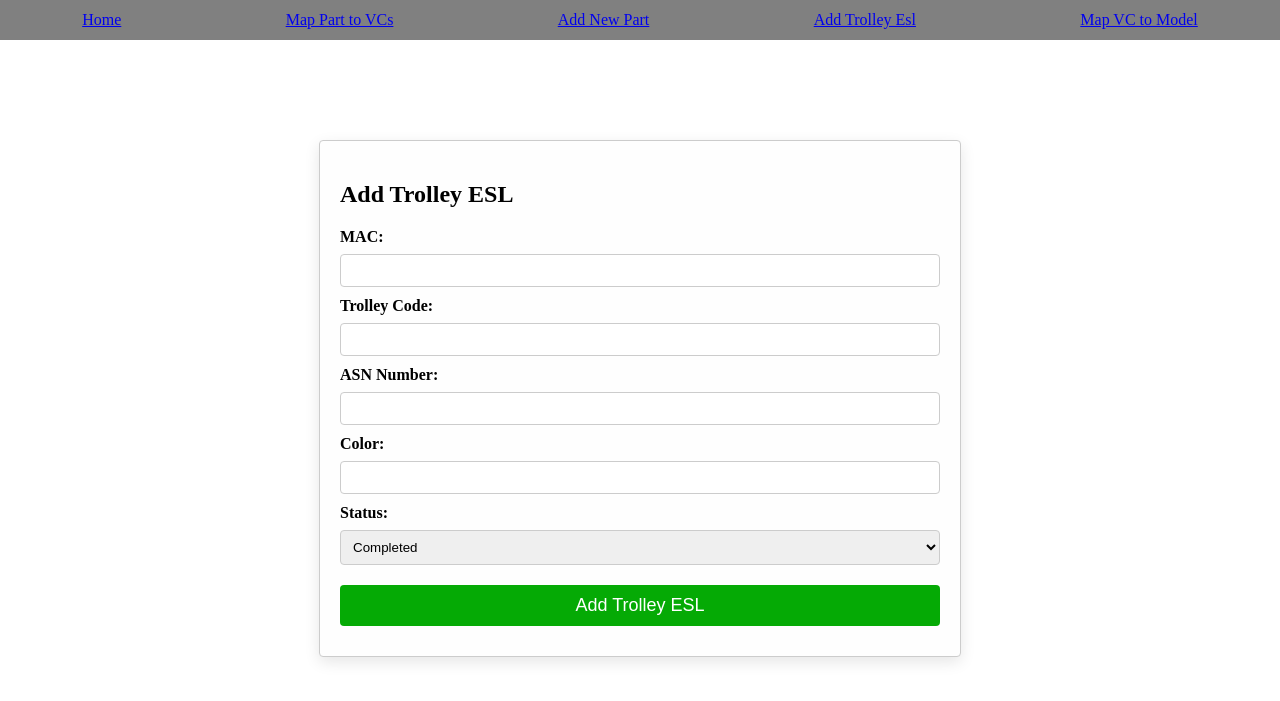
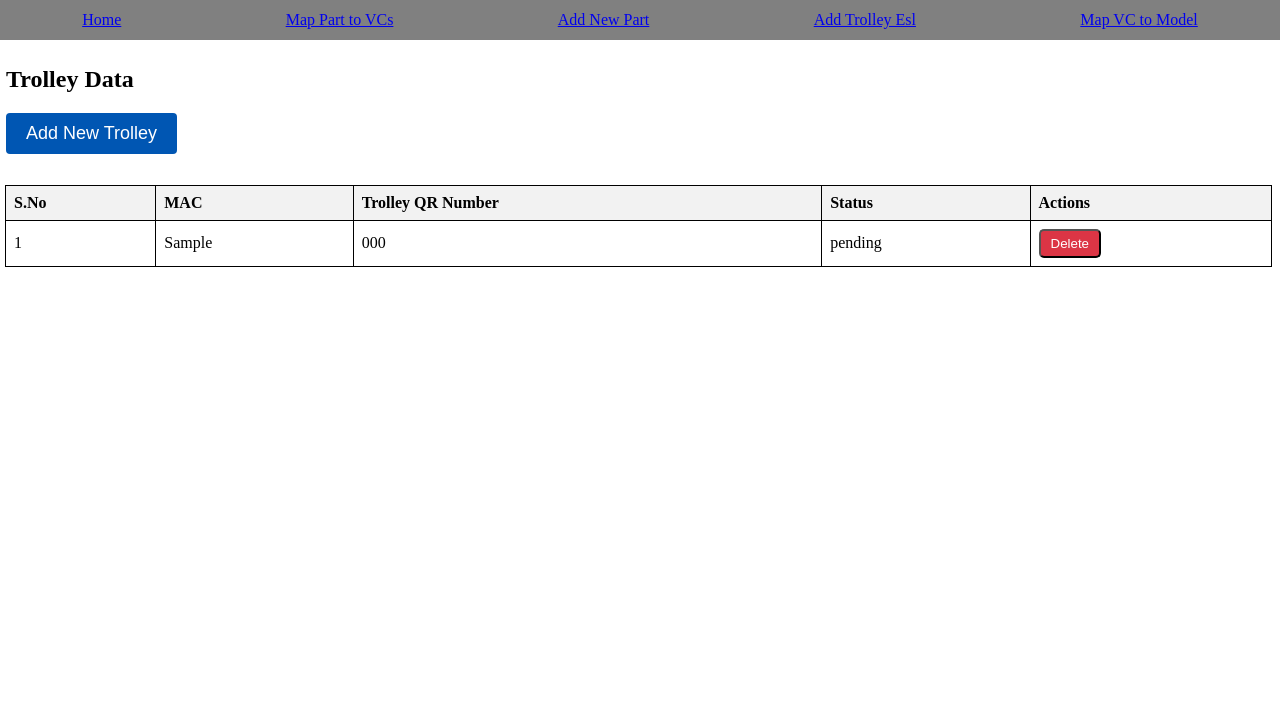
Before and after one commit to zubairalam1997/pick_to_light_dashboard, a Django app: page /add_new_trolley/ in a window 1280 px wide. Shown: the top 701 px of the page. Run offline with Django 5.2, Linux system fonts and the light colour scheme; tables that the repository leaves empty hold one stand-in row (values such as "Sample post"); parts of the project's set-up code (start-up, migrations or seed data) failed here and were passed over.

Commit message:
db updated dashboard completed

```diff
--- a/dashboard/static/css/model_matrix_css/add_new_trolley.css
+++ b/dashboard/static/css/model_matrix_css/add_new_trolley.css
@@ -43,3 +43,73 @@
 .container button:hover {
     background-color: rgb(4, 140, 4);
 }
+.trolley_template{
+    display: none;
+    position: fixed;
+    z-index: 1;
+    left: 0;
+    top: 0;
+    width: 100%;
+    height: 100%;
+    overflow: auto;
+    padding-top: 60px;
+    background-color: rgb(0, 0, 0);
+            background-color: rgba(0, 0, 0, 0.4);
+}
+
+
+table {
+    width: 99%;
+    border-collapse: collapse;
+    margin: 5px;
+}
+table, th, td {
+    border: 1px solid black;
+}
+th, td {
+    padding: 8px;
+    text-align: left;
+}
+th {
+    background-color: #f2f2f2;
+}
+.action-buttons {
+    display: flex;
+    gap: 10px;
+}
+.td a {
+    text-decoration: none;
+    padding: 5px 10px;
+    color: white;
+    background-color: #007bff;
+    border-radius: 5px;
+}
+.del-btn {
+    background-color: #dc3545;
+    text-decoration: none;
+    padding: 5px 10px;
+    color: white;
+    border-radius: 5px;
+}
+
+.add-trolley-btn{
+    background-color: #0056b3;
+    color: white;
+    padding: 10px 20px;
+    border: none;
+    cursor: pointer;
+    font-size: large;
+    border-radius: 4px;
+    margin-bottom: 20px;
+}
+
+.close{
+    float: right;
+ font-size: xx-large;
+ font-weight: 500;
+ cursor: pointer;
+ padding-top: 5px;
+}
+.close:hover{
+    color: #dc3545;
+}
--- a/dashboard/templates/base.html
+++ b/dashboard/templates/base.html
@@ -12,7 +12,7 @@
     <header class="header">
         <div class="top-head">
             <div class="configuraton-tag">
-                <span style="padding-right: 6px;"><a href="/vc_list">Model matrix</a></span>
+                <span style="padding-right: 6px;"><a href="/Part_VC_Map_Data">Model matrix</a></span>
                 <span><a href="{% url 'asn_input'%}">kitting configuration</a></span>
             </div>
             <div class="zone-name">
--- a/dashboard/templates/model_matrix/add_new_trolley.html
+++ b/dashboard/templates/model_matrix/add_new_trolley.html
@@ -6,23 +6,52 @@
     <link rel="stylesheet" type="text/css" href="{% static 'css/model_matrix_css/add_new_trolley.css' %}">
 </head>
 
-<div class="trolley_template" style="margin-top: 100px; ">
+<div>
+    <div class="page-head" style="padding: 6px;">
+        <h2>Trolley Data</h2>
+    <button class="add-trolley-btn"  onclick="openModal()">Add New Trolley</button>
+    </div>
+<table>
+    <thead>
+        <tr>
+            <th>S.No</th>
+            <th>MAC</th>
+            <th>Trolley QR Number</th>
+            <th>Status</th>
+            <th>Actions</th>
+
+        </tr>
+
+    </thead>
+    <tbody>
+        {%for trolley in all_trolley_tags %}
+        <tr>
+            <td>{{forloop.counter}}</td>
+            <td>{{trolley.mac}}</td>
+            <td>{{trolley.trolley_code}}</td>
+            <td>{{trolley.trolley_picking_status}}</td>
+            <td>
+                <button class="del-btn" type="button" onclick="confirmDelete('{{ trolley.id }}')">Delete</button>
+            </td>
+
+        </tr>
+        {%endfor%}
+    </tbody>
+</table>
+<div id="modal" class="trolley_template" style="margin-top: 90px; ">
     <div class="container">
-        <h2>Add Trolley ESL</h2>
+        <span class="close"  id="close-btn" onclick="closeModal()">&times;</span>
+       <h2>Add Trolley ESL</h2>
+
         <form id="addTrolleyForm" method="post">
             {% csrf_token %}
             <label for="mac">MAC:</label>
             <input type="text" id="mac" name="mac" required>
             <br>
-            <label for="trolleyCode">Trolley Code:</label>
+            <label for="trolleyCode">Trolley QR Code:</label>
             <input type="text" id="trolleyCode" name="trolley_code" required>
             <br>
-            <label for="asnNum">ASN Number:</label>
-            <input type="text" id="asnNum" name="asn_num" required>
-            <br>
-            <label for="color">Color:</label>
-            <input type="text" id="color" name="color" required>
-            <br>
+
             <label for="status">Status:</label>
             <select id="status" name="trolley_picking_status">
                 <option value="completed">Completed</option>
@@ -35,7 +64,53 @@
     </div>
 
 </div>
+</div>
 <script>
+    function openModal() {
+        document.getElementById('modal').style.display = "block";
+    }
+    function closeModal() {
+        document.getElementById('modal').style.display = "none";
+    }
+     // Close modal when clicking outside of it
+     window.onclick = function(event) {
+        var modal = document.getElementById('modal');
+        if (event.target == modal) {
+            closeModal();
+        }
+    }
+
+    function confirmDelete(trolleyId) {
+        if (confirm("Are you sure you want to delete this trolley?")) {
+            deleteTrolley(trolleyId);
+        }
+    }
+
+    function deleteTrolley(trolleyId) {
+        var csrfToken = document.querySelector('[name=csrfmiddlewaretoken]').value;
+
+        fetch('{% url "delete_trolley_esl" %}', {
+            method: 'POST',
+            headers: {
+                'X-CSRFToken': csrfToken
+            },
+            body: JSON.stringify({ 'id': trolleyId })
+        })
+        .then(response => response.json())
+        .then(data => {
+            if (data.success) {
+                alert("Trolley deleted successfully.");
+                location.reload();
+            } else {
+                alert("Failed to delete trolley: " + data.message);
+            }
+        })
+        .catch(error => {
+            console.error('Error:', error);
+            alert("An error occurred. Please try again.");
+        });
+    }
+
     function addTrolleyEsl() {
         var formData = new FormData(document.getElementById('addTrolleyForm'));
         var csrfToken = document.querySelector('[name=csrfmiddlewaretoken]').value;
--- a/dashboard/urls.py
+++ b/dashboard/urls.py
@@ -28,6 +28,7 @@ urlpatterns=[
     path('delete_vc_master/<int:id>/', views.delete_vc_master, name='delete_vc_master'),
      path('add_vc_master/', views.add_vc_master, name='add_vc_master'),
     path('add_trolley_esl/', views.add_trolley_esl, name='add_trolley_esl'),
+    path('delete_trolley_esl/', views.delete_trolley_esl, name='delete_trolley_esl'),
     path('model_matrix/', views.base_model_matrix, name='base_model_matrix'),
     path('add_esl_template/', views.add_esl_part_template, name='add_esl_part_template'),
     path('add_new_trolley/', views.add_new_trolley_template, name='add_new_trolley_template'),
--- a/dashboard/views.py
+++ b/dashboard/views.py
@@ -23,7 +23,7 @@ import os
 # Initialize an in-memory queue
 pending_data_queue = defaultdict(list)
 
-
+url1 = 'http://192.168.1.100/wms/associate/updateScreen'
 
 # Assuming your trolley model is `Trolley`
 
@@ -203,7 +203,7 @@ def get_Payload_Data(request):
                 if data_list and qr_data :
                     if not WorkTable.objects.exists():
                         # No entries in WorkTable, post data directly
-                        response = requests.post('http://192.168.1.100/wms/associate/updateScreen', json=data_list)
+                        response = requests.post(url1, json=data_list)
                         response.raise_for_status()
                         if response.ok:
                             messages.success(request, 'Plan set to Kitting in Process.')
@@ -237,7 +237,7 @@ def get_Payload_Data(request):
                                         "VC": asn_schedule_created.vc_no, "ASN": asn_schedule_created.asn_no,
                                         "ledrgb": vc_color, "ledstate": "0", "outtime": "0"}]
 
-                                    response = requests.post('http://192.168.1.100/wms/associate/updateScreen', json=trolley_payload)
+                                    response = requests.post(url1, json=trolley_payload)
                                     response.raise_for_status()
                                     print("initial trolley payload" ,trolley_payload )
                                 else:
@@ -356,7 +356,7 @@ def get_Payload_Data(request):
                                                     "ledrgb": vc_color, "ledstate": "0", "outtime": "0"
                                                 }]
 
-                                                response = requests.post('http://192.168.1.100/wms/associate/updateScreen', json=trolley_payload)
+                                                response = requests.post(url1, json=trolley_payload)
                                                 response.raise_for_status()
                                                 print("initial trolley payload", trolley_payload)
                                                 return JsonResponse({'error': 'if all items lie in pending_data_queue, trolley posted successfully'})
@@ -367,7 +367,7 @@ def get_Payload_Data(request):
 
                             # Check if there are any completed items to process
                         if completed_items:
-                                response = requests.post('http://192.168.1.100/wms/associate/updateScreen', json=completed_items)
+                                response = requests.post(url1, json=completed_items)
                                 response.raise_for_status()
                                 # completed_items.clear()
                                 posted_vc = vc_number
@@ -401,7 +401,7 @@ def get_Payload_Data(request):
                                             "VC": asn_schedule_created.vc_no, "ASN": asn_schedule_created.asn_no,
                                             "ledrgb": vc_color, "ledstate": "0", "outtime": "0"}]
 
-                                        response = requests.post('http://192.168.1.100/wms/associate/updateScreen', json=trolley_payload)
+                                        response = requests.post(url1, json=trolley_payload)
                                         response.raise_for_status()
                                         print("initial trolley payload" ,trolley_payload )
                                     else:
@@ -521,7 +521,7 @@ def enter_key(request):
         if mac_address in pending_data_queue:
             if pending_data_queue[mac_address]:
                 esl_payload = [pending_data_queue[mac_address].pop(0)]
-                response = requests.post('http://192.168.1.100/wms/associate/updateScreen', json=esl_payload)
+                response = requests.post(url1, json=esl_payload)
                 if response.status_code == 200:
                     print(f'Data posted successfully for MAC address: {mac_address}')
                 else:
@@ -574,7 +574,7 @@ def enter_key(request):
                 if trolley.trolley_picking_status == 'completed':
 
 
-                    response = requests.post('http://192.168.1.100/wms/associate/updateScreen', json=trolley_payload)
+                    response = requests.post(url1, json=trolley_payload)
                     response.raise_for_status()
                     print(f'Trolley data updated successfully, Response: {response.text}',trolley_payload)
                     trolley.asn_num= None
@@ -731,7 +731,8 @@ def add_esl_part_template(request):
     return render(request, 'model_matrix/add_esl.html')
 
 def add_new_trolley_template(request):
-    return render(request, 'model_matrix/add_new_trolley.html')
+    all_trolley_tags = trolley_data.objects.all()
+    return render(request, 'model_matrix/add_new_trolley.html' , {'all_trolley_tags':all_trolley_tags})
 def vc_model_mapping_template(request):
     vc_masters = VcMaster.objects.all()
     return render(request, 'model_matrix/vc_model_mapping.html' ,{'vc_masters':vc_masters})
@@ -802,12 +803,15 @@ def update_vc(request):
 
             # Show success message and redirect
             messages.success(request, 'VC entries updated successfully.')
-            return JsonResponse({'status': 'success', 'message': 'VC entries updated successfully.'})
+            return redirect('Part_VC_Map_Data')
+            #return JsonResponse({'status': 'success', 'message': 'VC entries updated successfully.'})
+
 
         except Exception as e:
             # Handle exceptions and show error message
             messages.error(request, f'Error updating VC entries: {str(e)}')
-            return JsonResponse({'status': 'error', 'message': f'Error updating VC entries: {str(e)}'})
+            return redirect('Part_VC_Map_Data')
+           # return JsonResponse({'status': 'error', 'message': f'Error updating VC entries: {str(e)}'})
 
     return JsonResponse({'status': 'error', 'message': 'Invalid request method.'})
 def edit_vc(request, id):
@@ -853,6 +857,11 @@ def add_esl_part(request):
             if not part_no or not part_desc or not quantity:
                 return JsonResponse({'success': False, 'message': 'All fields are required.'})
 
+            if  EslPart.objects.filter(partno=part_no).exists() or \
+               EslPart.objects.filter(tagid=tag_mac).exists() or \
+               EslPart.objects.filter(part_desc=part_desc).exists():
+                return JsonResponse({'success': False, 'message': 'an entry already exist with the same parameter.'})
+
             EslPart.objects.create(
                    # Adjust as needed
                 partno=part_no,
@@ -872,32 +881,53 @@ from django.http import JsonResponse
 from django.views.decorators.csrf import csrf_exempt
 from openpyxl import load_workbook
 
+import pandas as pd
 @csrf_exempt
 def upload_esl_excel(request):
     if request.method == 'POST' and request.FILES.get('excel_file'):
         excel_file = request.FILES['excel_file']
+
+        # Read the Excel file
         try:
-            wb = load_workbook(filename=excel_file, data_only=True)
-            sheet = wb.active
-            for row in sheet.iter_rows(min_row=2, values_only=True):  # Assuming the first row is the header
-                partno = row[0]
-                part_desc = row[1]
-                tagid = row[2]
-                quantity = row[3]
+            df = pd.read_excel(excel_file)
+        except Exception as e:
+            return JsonResponse({'success': False, 'message': f'Error reading Excel file: {str(e)}'})
 
-                if partno and part_desc and tagid and quantity is not None:  # Validate values
-                    EslPart.objects.update_or_create(
-                        partno=partno,
-                        defaults={
-                            'part_desc': part_desc,
-                            'tagid': tagid,
-                            'quantity': quantity
-                        }
-                    )
-            return JsonResponse({'success': True, 'message': 'ESL Excel uploaded and data updated successfully.'})
-        except Exception as e:
-            return JsonResponse({'success': False, 'message': f'Error processing Excel file: {e}'})
-    return JsonResponse({'success': False, 'message': 'No file uploaded or invalid request method.'})
+        required_columns = ['part_no', 'tagId', 'part_desc', 'quantity']
+        if not all(column in df.columns for column in required_columns):
+            return JsonResponse({'success': False, 'message': 'Excel file must contain part_no, tagId, part_desc, and quantity columns'})
+
+        skipped_entries = []
+        for index, row in df.iterrows():
+            part_no = row['part_no']
+            tag_id = row['tagId']
+            part_desc = row['part_desc']
+            quantity = row['quantity']
+
+            # Check if any of the fields (except quantity) match in the database
+            if  EslPart.objects.filter(partno=part_no).exists() or \
+               EslPart.objects.filter(tagid=tag_id).exists() or \
+               EslPart.objects.filter(part_desc=part_desc).exists():
+                skipped_entries.append(row.to_dict())
+                print("this field already exist")
+                continue
+
+            # Add the ESL part to the database
+            EslPart.objects.create(
+                partno=part_no,
+                tagid=tag_id,
+                part_desc=part_desc,
+                quantity=quantity
+            )
+
+        if skipped_entries:
+            message = f'Some entries were not added because they already exist in the database: {skipped_entries}'
+        else:
+            message = 'All entries were added successfully.'
+
+        return JsonResponse({'success': True, 'message': message})
+
+    return JsonResponse({'success': False, 'message': 'Invalid request method or no file uploaded'})
 
 
 @csrf_exempt
@@ -1040,5 +1070,22 @@ def add_trolley_esl(request):
             return JsonResponse({'success': False, 'message': f'Error adding Trolley ESL: {e}'})
     return JsonResponse({'success': False, 'message': 'Invalid request method.'})
 
+from django.shortcuts import get_object_or_404
+@csrf_exempt
+def delete_trolley_esl(request):
+    if request.method == 'POST':
+        try:
+            data = json.loads(request.body)
+            trolley_id = data.get('id')
+            trolley = get_object_or_404(trolley_data, id=trolley_id)
+            trolley.delete()
+            return JsonResponse({'success': True})
+        except Exception as e:
+            return JsonResponse({'success': False, 'message': str(e)})
+
+    return JsonResponse({'success': False, 'message': 'Invalid request'})
+
+
+
 def base_model_matrix(request):
     return render(request ,"model_matrix/base_model_matrix.html")
```
Also changed, not shown: dashboard/static/css/model_matrix_css/add_esl_part.css (+21 -0 lines), dashboard/static/css/model_matrix_css/vc_model_mapping.css (+21 -0 lines), dashboard/templates/model_matrix/add_esl.html (+9 -1 lines), dashboard/templates/model_matrix/vc_model_mapping.html (+20 -2 lines), dashboard/templates/model_matrix/vc_part_map.html (+5 -2 lines), requirements.txt (deleted, +0 -19 lines).
